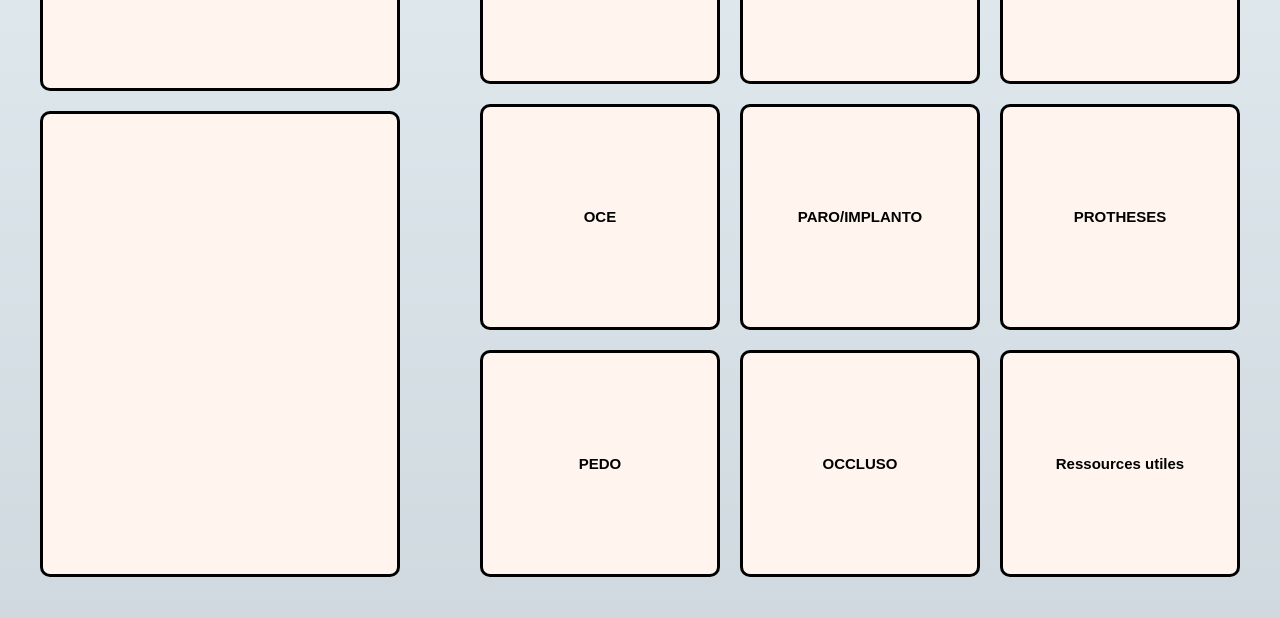
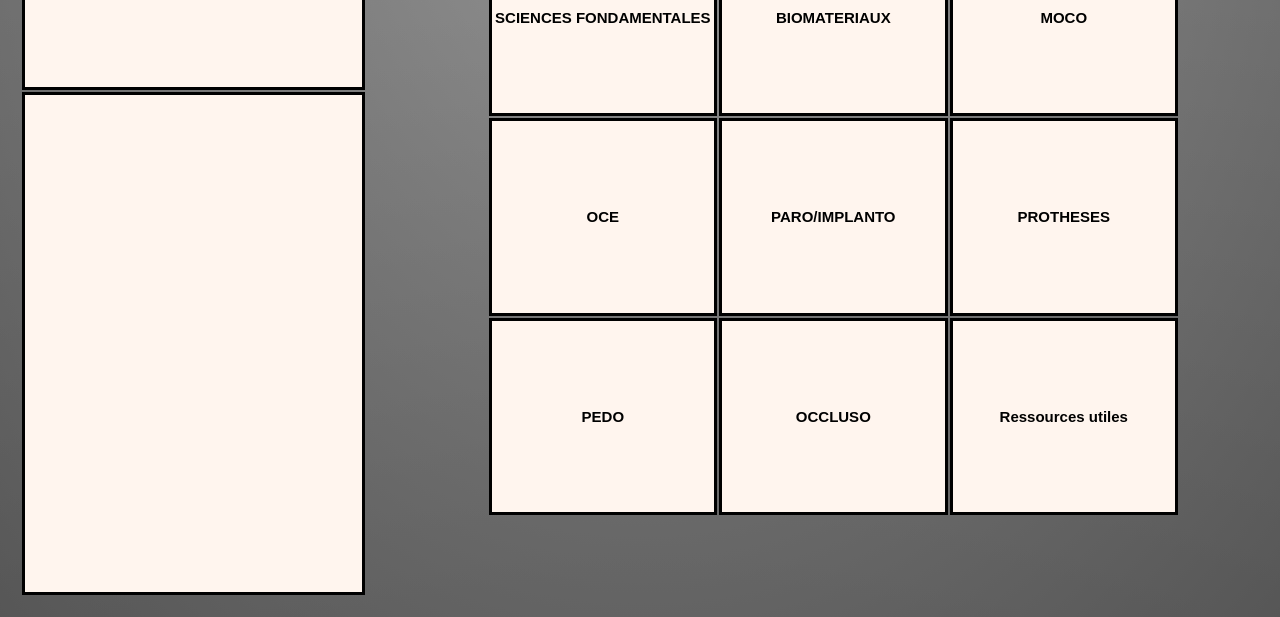
Before and after one commit to Dr-Sanna/Dr-Sanna.github.io, a plain HTML site: page index.html in a window 1280 px wide. Shown: the part 183-800 px from the top of the page. Drawn offline with nearby package versions, Linux system fonts and the light colour scheme.

Commit message:
Update index.html

```diff
--- a/index.html
+++ b/index.html
@@ -3,7 +3,7 @@
 <head>
     <title>Dr Sanna</title>
     <link rel="preload" href="/icones/arrow-left-solid.svg" as="image">
-    <style>
+       <style>
   #loader {
   transition: all 0.3s ease-out;
   opacity: 1;
@@ -33,7 +33,8 @@ html, body {
 body {
   font-family: Arial, sans-serif;
   display: flex;
-  background-image: linear-gradient(to top, #cfd9df 0%, #e2ebf0 100%);
+background: linear-gradient(to bottom, rgba(255,255,255,0.15) 0%, rgba(0,0,0,0.15) 100%), radial-gradient(at top center, rgba(255,255,255,0.40) 0%, rgba(0,0,0,0.40) 120%) #989898;
+ background-blend-mode: multiply,multiply;
 }
 
 #title-container {
@@ -54,18 +55,16 @@ body {
   align-items: center;
   justify-content: center;
   overflow: hidden;
-  padding: 20px;
+  padding: 100px;
 }
 
 table {
-  border-spacing: 20px;
   border-collapse: separate;
   width: 100%;
   height: 100%;
 }
 
 td {
-  border-radius: 10px;
   transition: background-color 0.3s;
   border: 3px solid black;
   background-color: seashell;
@@ -128,11 +127,12 @@ td {
 
 #table-container td:not(#title-container td):hover {
     cursor: pointer;
+border-radius: 20px;
   background-color: seashell;
     border: 2px solid black;
-  outline: 3px solid indianred;
+  outline: 5px solid indianred;
   z-index: 1;
-  transform: scale(1.1);
+  transform: scale(1.2);
 }
 
 .cell-content a {
```
